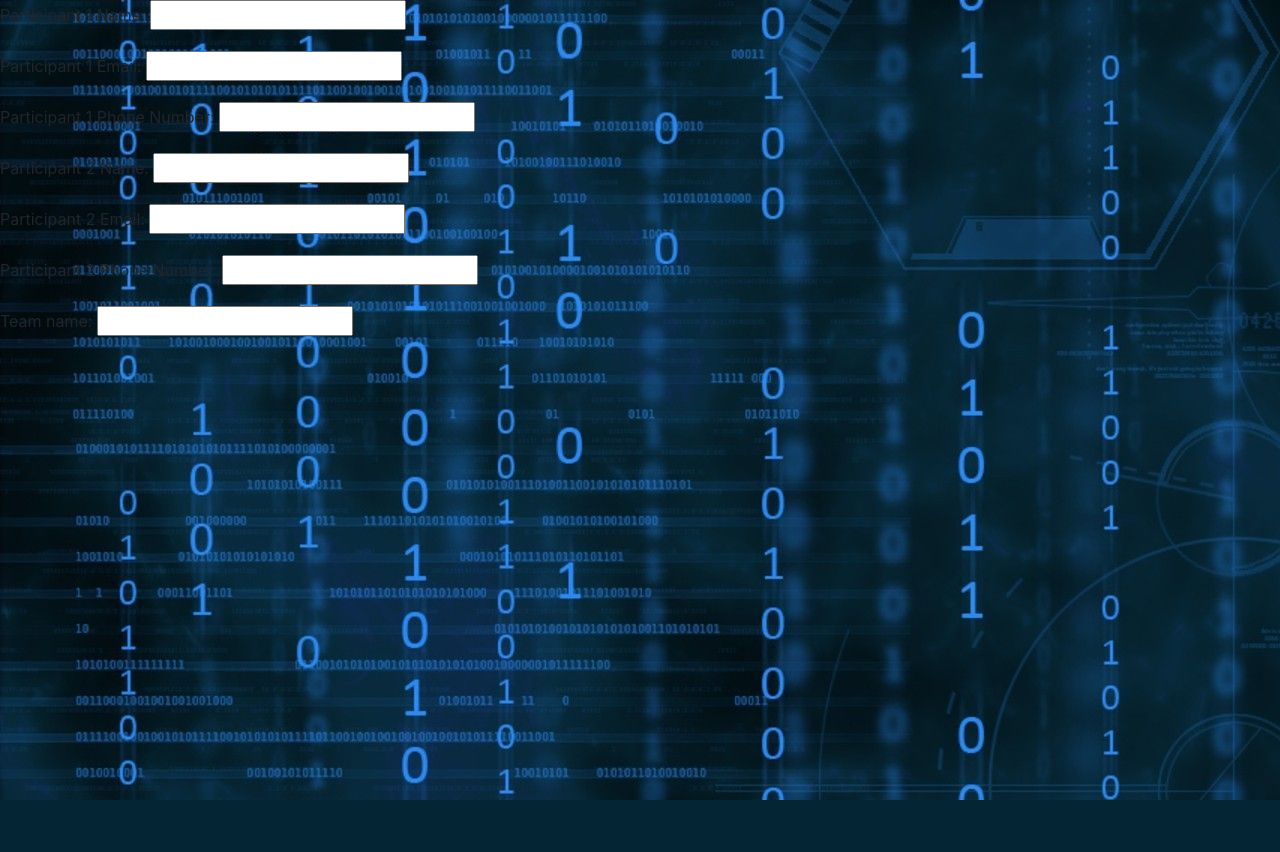
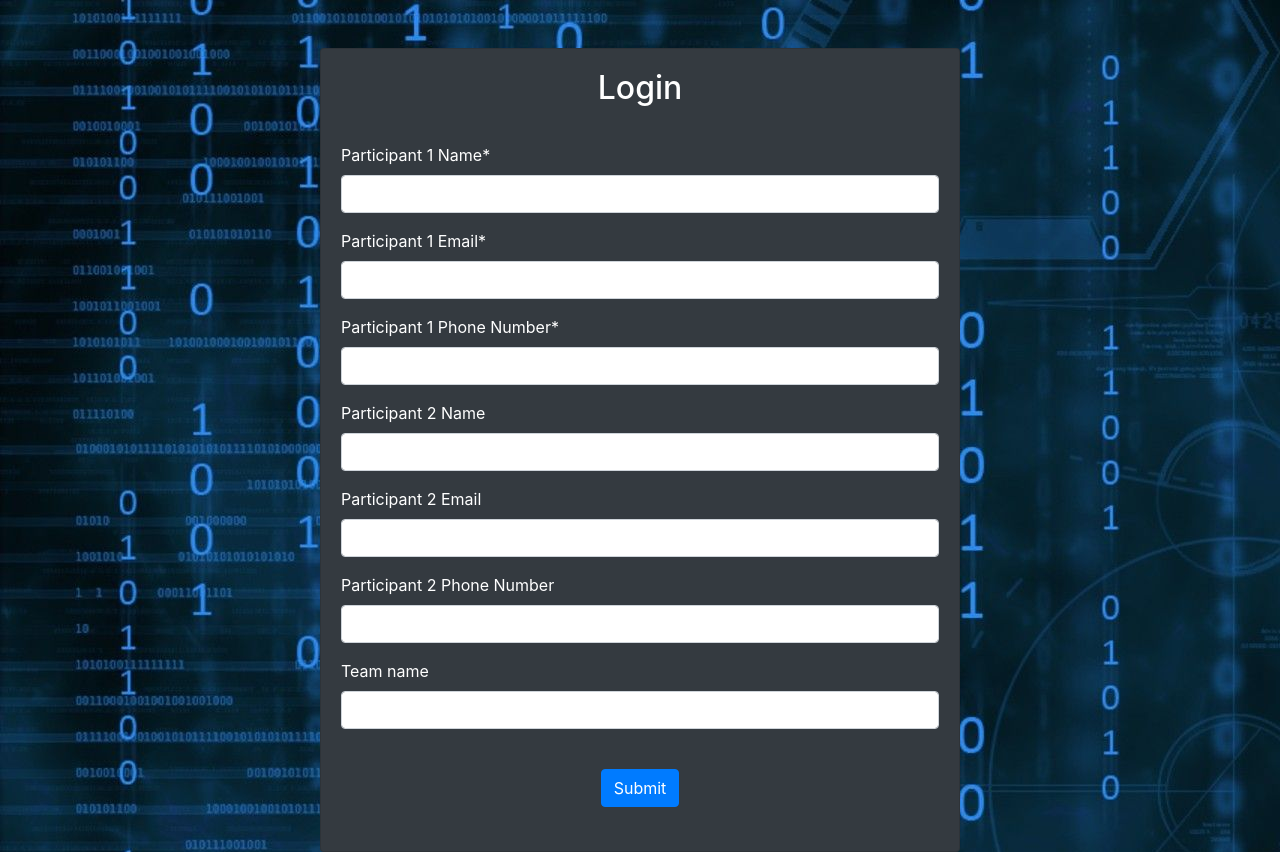
Before and after one commit to 24apurv/django-quiz, a Django app: page /login/ in a window 1280 px wide. Before the commit the page ends 800 px from the top, so only its background shows below. Run offline with Django 3.2, Linux system fonts and the light colour scheme; some libraries are stand-ins or nearby versions.

Commit message:
Login page working

```diff
--- a/quiz/models.py
+++ b/quiz/models.py
@@ -3,8 +3,7 @@ from django.core.validators import RegexValidator
 
 
 class MyUser(models.Model):
-	phone_regex = RegexValidator(regex=r'^\+?1?\d{9,15}$',
- 								message="Phone number must be entered in the format: '+999999999'")
+	phone_regex = RegexValidator(regex=r'^\+?1?\d{9,15}$', message="Phone number must be valid")
 	name_1 = models.CharField(max_length=100, verbose_name='Participant 1 Name')
 	email_1 = models.EmailField(unique=True, verbose_name='Participant 1 Email')
 	phone_number_1 = models.CharField(validators=[phone_regex], max_length=17, blank=False, verbose_name='Participant 1 Phone Number')
--- a/quiz/views.py
+++ b/quiz/views.py
@@ -1,8 +1,16 @@
 from django.http import HttpResponse
 from django.shortcuts import render
 from .forms import MyUserForm
+from django.contrib import messages
 
 def login(request):
-	form = MyUserForm()
-	context = {'form' : form}
-	return render(request, 'login.html', context)
+	form = MyUserForm(request.POST or None)
+	if request.method == 'POST' :
+		if form.is_valid():
+			user = form.save()
+			request.session['user_id'] = user.id
+			messages.success(request, 'User logged in - {}'.format(user.id))
+			return render(request, 'login.html')
+	else:
+		context = {'form' : form}
+		return render(request, 'login.html', context)
--- a/templates/login.html
+++ b/templates/login.html
@@ -12,5 +12,25 @@ body {
 {% endblock %}
 
 {% block body %}
-{{ form.as_p }}
+<br>
+<br>
+<div class='container'>
+	<div class="row justify-content-center">
+	<div class="col-mx-auto">
+	<div class="card bg-dark text-white" style="width: 40rem;">
+		<!--<img src="..." class="card-img-top" alt="...">-->
+	  	<div class="card-body">
+	    	<center><h2 class="card-title">Login</h2></center></br>
+		    	<form method="POST"> {% csrf_token %}
+					{% load crispy_forms_tags %}
+					{{ form|crispy }}
+					<br>
+					<center><button type="submit" class="btn btn-primary">Submit</button></center>
+					<br>
+				</form>
+	 	 </div>
+	</div>
+	</div>
+	</div>
+</div>
 {% endblock %}
```
Also changed, not shown: db.sqlite3, quiz/migrations/0003_auto_20200208_2051.py (added).
